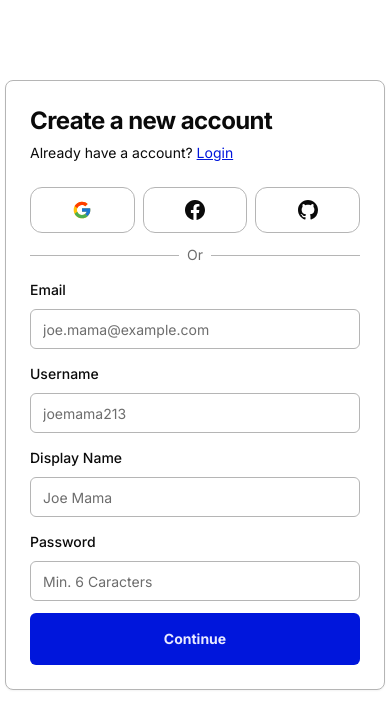
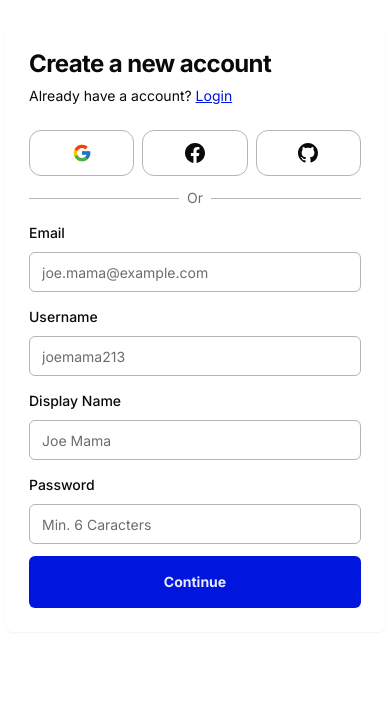
Before and after one commit to nomi-nonsz/danota, a Next.js app: page /signup in a window 390 px wide. Shown: the top 728 px of the page. Built offline with nearby package versions, Linux system fonts and the light colour scheme; a web font is replaced by a local one.

Commit message:
auth responsive

```diff
--- a/src/app/(auth)/login/page.tsx
+++ b/src/app/(auth)/login/page.tsx
@@ -5,8 +5,8 @@ import { Link } from "@/components/ui/link";
 export default function LoginPage () {
   return (
     <main className="">
-      <div className="my-20">
-        <Card className="w-[380px] mx-auto">
+      <div className="sm:my-20 my-6">
+        <Card className="w-[380px] mx-auto sm:border-solid border-none">
           <CardHeader className="">
             <CardTitle className="text-2xl font-bold">
               Login
--- a/src/app/(auth)/signup/page.tsx
+++ b/src/app/(auth)/signup/page.tsx
@@ -6,8 +6,8 @@ import { Link } from "@/components/ui/link";
 export default function SignupPage () {
   return (
     <main className="">
-      <div className="my-20">
-        <Card className="w-[380px] mx-auto">
+      <div className="sm:my-20 my-6">
+        <Card className="w-[380px] mx-auto sm:border-solid border-none">
           <CardHeader className="">
             <CardTitle className="text-2xl font-bold">
               Create a new account
```
